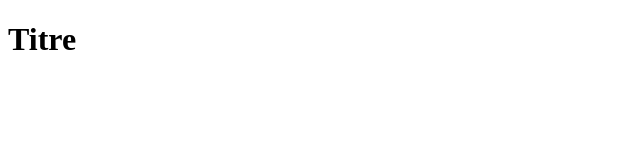
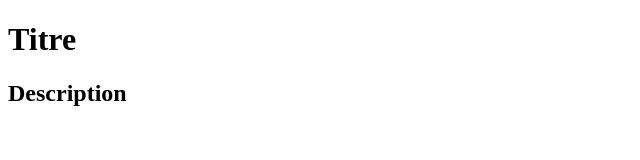
Before and after one commit to georgisenze/git-mon-cv, a plain HTML site: page index.html in a window 1280 px wide. Shown: the whole page, without its empty margins (0-640 px from the left). Drawn offline with Linux system fonts and the light colour scheme.

Commit message:
mise en place de la section description

```diff
--- a/index.html
+++ b/index.html
@@ -9,5 +9,8 @@
 </head>
 <body>
      <h1>Titre</h1>
+     <section>
+         <h1>Description</h1>
+     </section>
 </body>
 </html>
```
